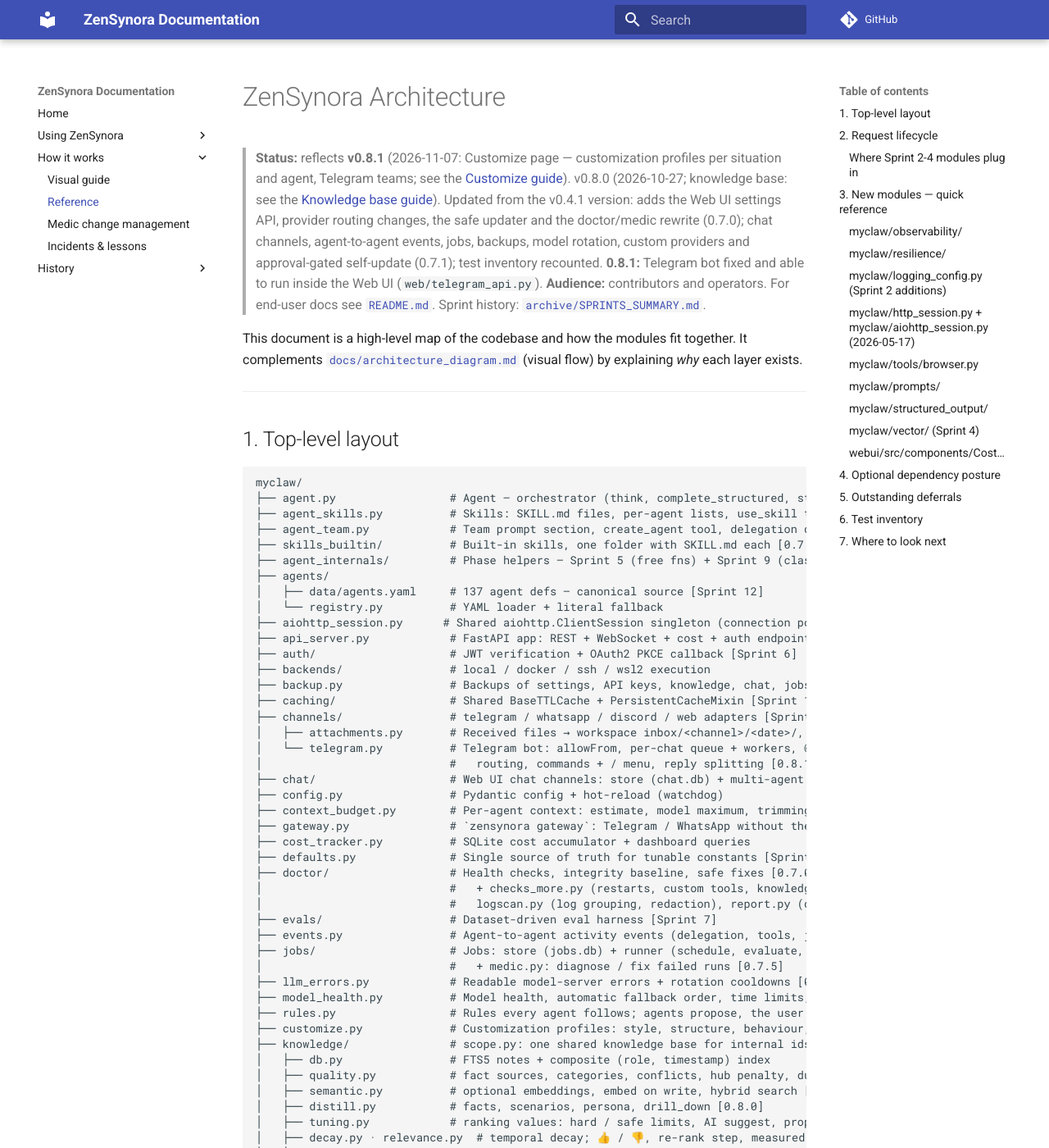
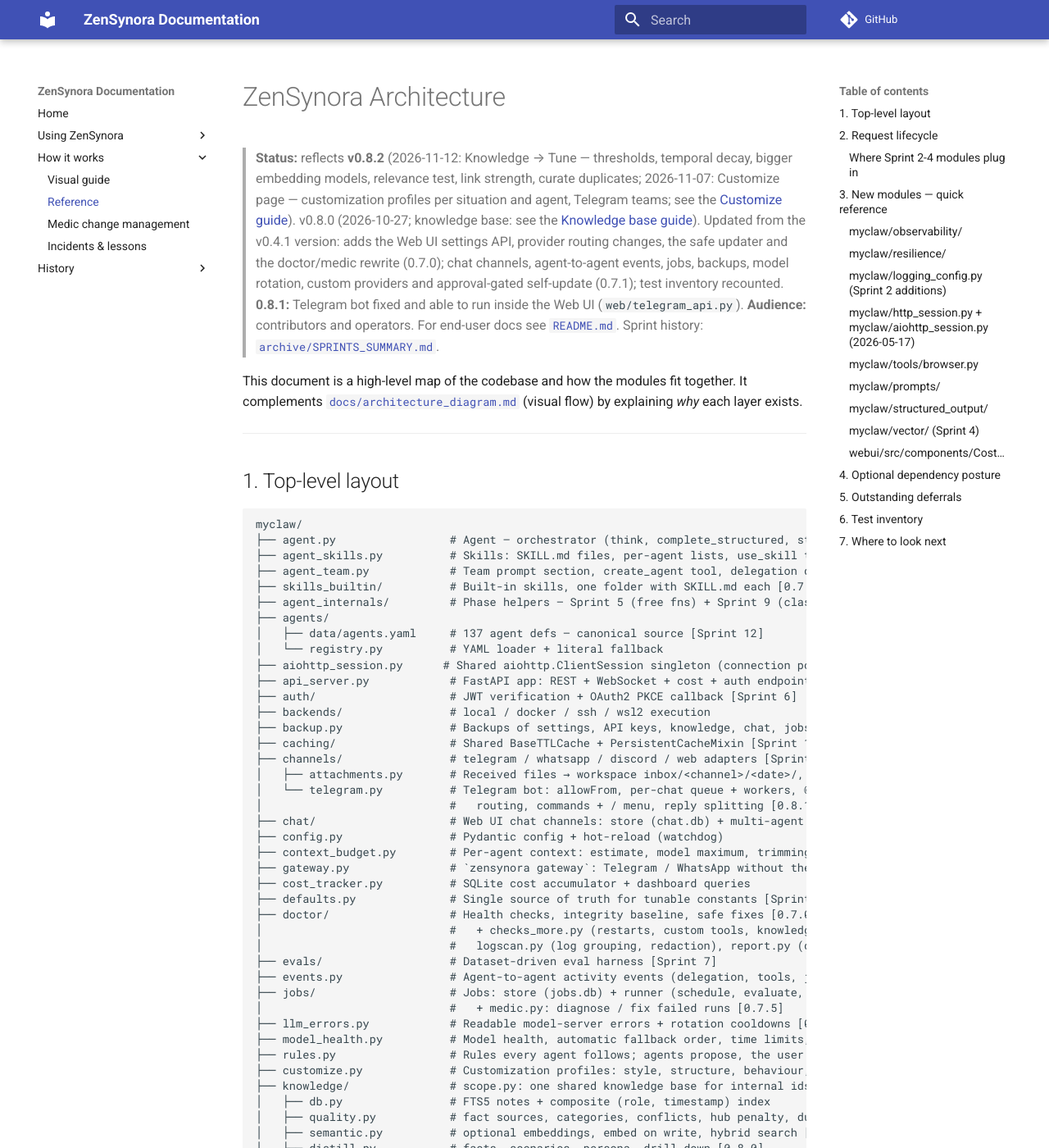
Before and after one commit to adrianx26/zensynora, an MkDocs documentation site: the page built from docs/ARCHITECTURE.md, in a window 1280 px wide and 1400 px high. Shown: the whole window at 82% size. Built offline with MkDocs 1.6.1 and Material for MkDocs 9.7.7, drawn with Linux system fonts in a browser that asks for light colours; comment, search, counter and statistics services are not loaded; some of the changed text lies outside the part shown.

Commit message:
Version 0.8.2
Co-Authored-By: Claude Fable 5.2 <noreply@anthropic.com>
Claude-Session: https://claude.ai/code/session_01RopmtbWsEBAAY7FQTLmNwW

```diff
--- a/docs/ARCHITECTURE.md
+++ b/docs/ARCHITECTURE.md
@@ -1,6 +1,6 @@
 # ZenSynora Architecture
 
-> **Status:** reflects **v0.8.1** (2026-11-07: Customize page — customization
+> **Status:** reflects **v0.8.2** (2026-11-12: Knowledge → Tune — thresholds, temporal decay, bigger embedding models, relevance test, link strength, curate duplicates; 2026-11-07: Customize page — customization
 > profiles per situation and agent, Telegram teams; see the
 > [Customize guide](customize_guide.md)). v0.8.0 (2026-10-27; knowledge base: see the
 > [Knowledge base guide](knowledge_base_guide.md)). Updated from the v0.4.1
@@ -63,9 +63,9 @@ myclaw/
 │   ├── quality.py           # fact sources, categories, conflicts, hub penalty, duplicates [0.8.0]
 │   ├── semantic.py          # optional embeddings, embed on write, hybrid search [0.8.0]
 │   ├── distill.py           # facts, scenarios, persona, drill_down [0.8.0]
-│   ├── tuning.py            # ranking values: hard / safe limits, AI suggest, proposals, history, undo [Unreleased]
-│   ├── decay.py · relevance.py  # temporal decay; 👍 / 👎, re-rank step, measured auto-tune [Unreleased]
-│   ├── relations.py         # link strength (xN), strengthen from use, AI precise types / new links [Unreleased]
+│   ├── tuning.py            # ranking values: hard / safe limits, AI suggest, proposals, history, undo [0.8.2]
+│   ├── decay.py · relevance.py  # temporal decay; 👍 / 👎, re-rank step, measured auto-tune [0.8.2]
+│   ├── relations.py         # link strength (xN), strengthen from use, AI precise types / new links [0.8.2]
 │   ├── ingest/              # assimilate URL/GitHub/folder/documents, chat & vault importers [0.8.0]
 │   ├── budget.py · watch.py · health.py  # write budget, live re-index, health checks [0.8.0]
 │   ├── path_reasoning.py    # find_paths / shortest_path [Sprint 7]
@@ -107,7 +107,7 @@ myclaw/
 │   ├── evolve_api.py        # Evolve page: overview, levels, change requests, fusion, restore [0.8.1]
 │   ├── doctor_api.py        # Doctor report, errors viewer, report download, health timeline [0.8.1]
 │   ├── knowledge_usage_api.py # Knowledge usage log, benchmarks, overview infographic [0.8.1]
-│   ├── knowledge_tuning_api.py # Knowledge → Tune: values, decay, test bench, relations, curate duplicates [Unreleased]
+│   ├── knowledge_tuning_api.py # Knowledge → Tune: values, decay, test bench, relations, curate duplicates [0.8.2]
 │   ├── update_api.py        # Check / update / roll back / restart from the Web UI [0.7.4]
 │   ├── telegram_api.py      # Telegram status/test/restart for the Web UI [0.8.1]
 │   ├── knowledge_api.py     # Knowledge page: graph, notes, edit, trash, search, conflicts, duplicates [0.8.0]
@@ -186,7 +186,7 @@ channel (web chat / telegram / whatsapp / cli)
                               the profile are left out (customize.HIDDEN_TOOLS);
                               every call fitted to the model's known context
                               (Agent._fitted → context_budget.call_fitted; an
-                              overflow error teaches the limit, one retry) [Unreleased]
+                              overflow error teaches the limit, one retry) [0.8.2]
                               ─ semantic_cache lookup
                               ─ retry/backoff, circuit breaker
                               ─ offline fallback to another local provider
--- a/myclaw/__init__.py
+++ b/myclaw/__init__.py
@@ -21,7 +21,7 @@ Configuration:
 - Thresholds are configurable via TaskThresholdConfig
 - Status updates are printed to console with color coding
 """
-__version__ = "0.8.1"
+__version__ = "0.8.2"
 
 import logging
 import sys
--- a/pyproject.toml
+++ b/pyproject.toml
@@ -4,7 +4,7 @@ build-backend = "hatchling.build"
 
 [project]
 name = "zensynora"
-version = "0.8.1"
+version = "0.8.2"
 description = "A powerful personal AI agent with multi-provider LLM support, Telegram/WhatsApp gateways, persistent memory, and agent swarms."
 readme = "README.md"
 license = {text = "AGPL-3.0"}
```
Also changed, not shown: CHANGELOG.md (+2 -0 lines), 2 other files.
